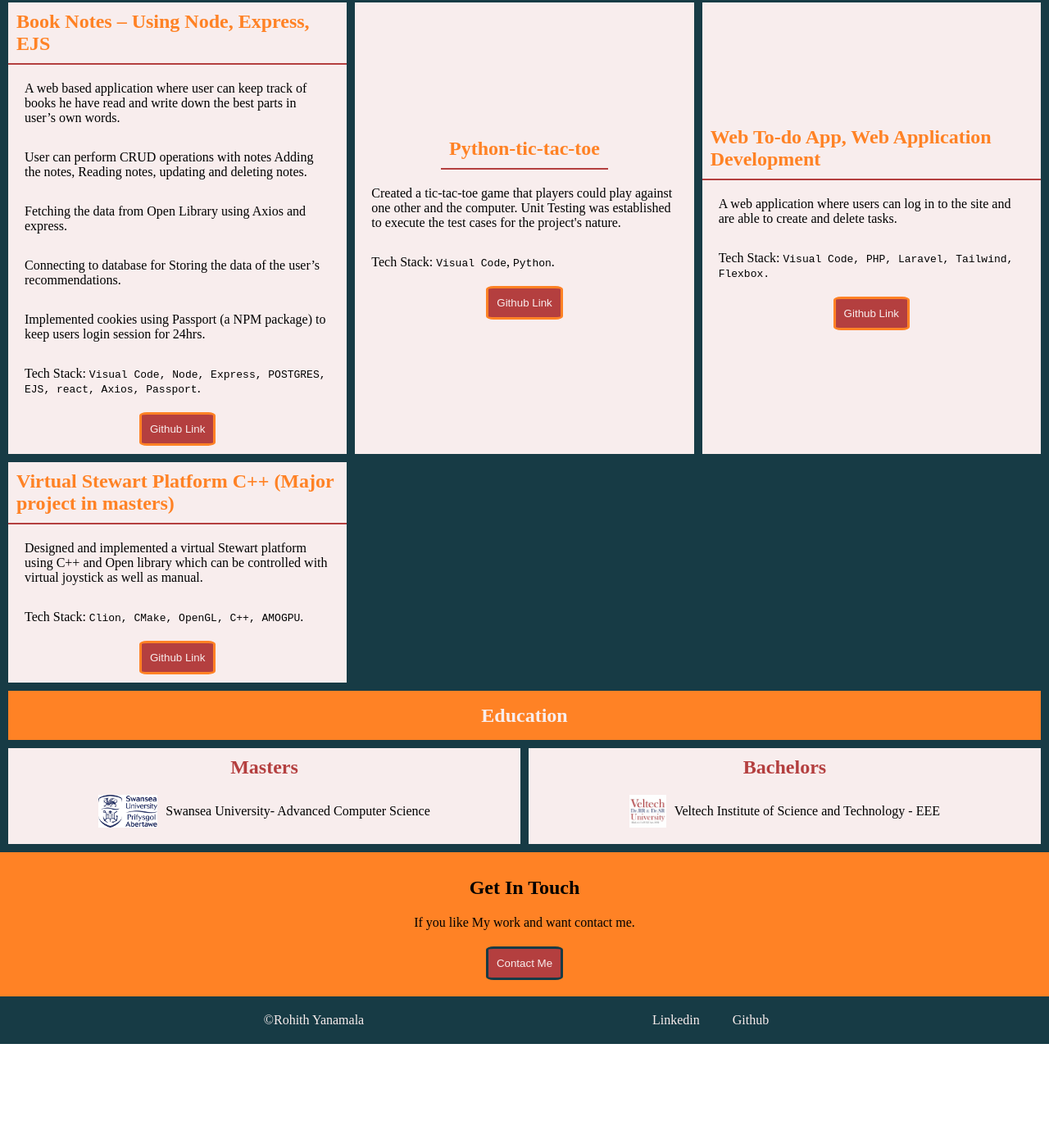
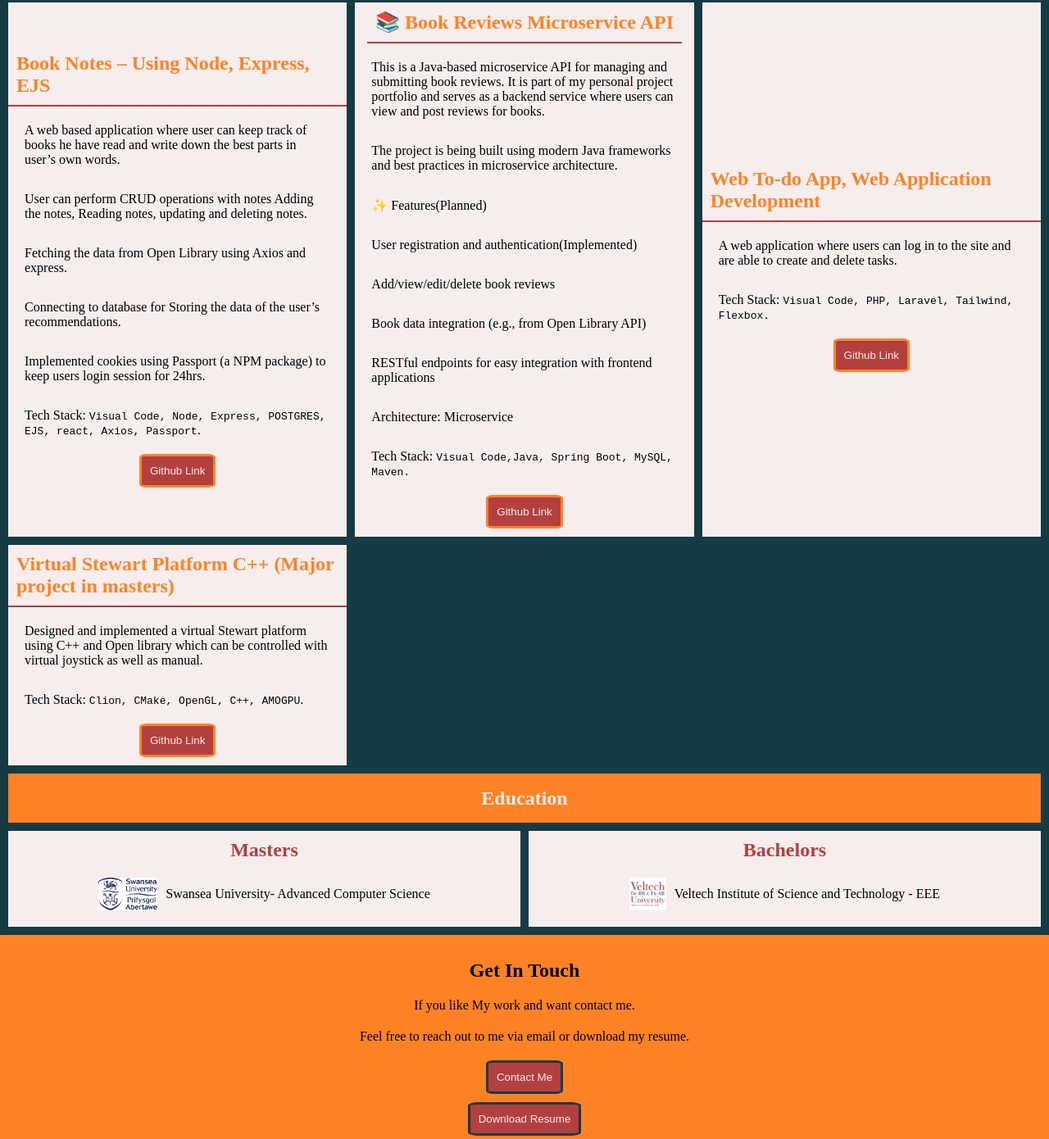
Before and after one commit to Whyrohith/Portfolio, a plain HTML site: page index.html in a window 1280 px wide. Shown: the part 674-2064 px from the top of the page at 82% size. Before the commit the page ends 1948 px from the top, so only its background shows below. Drawn offline with Linux system fonts and the light colour scheme.

Commit message:
Update Portfolio

```diff
--- a/css/style.css
+++ b/css/style.css
@@ -303,4 +303,11 @@ screen and (max-height: 500px) {
         align-items: center;
         /* Center align for better appearance */
     }
+
+    .contact-me>button {
+        width: 100%;
+        /* Make button full width for better usability */
+        text-align: center;
+        /* Center text in the button */
+    }
 }
--- a/index.html
+++ b/index.html
@@ -75,19 +75,25 @@
             </div>
 
             <div class="project">
-                <h2>Python-tic-tac-toe</h2>
+                <h2>📚 Book Reviews Microservice API</h2>
                 <ul>
-                    <li> Created a tic-tac-toe game that players could play against one other and the computer. Unit
-                        Testing was established to execute the test cases for the project's nature. </li>
+                    <li>This is a Java-based microservice API for managing and submitting book reviews. It is part of my personal project portfolio and serves as a backend service where users can view and post reviews for books.</li>
+                    <li>The project is being built using modern Java frameworks and best practices in microservice architecture.</li>
+                    <li>✨ Features(Planned)</li>
+                    <li>User registration and authentication(Implemented)</li>
+                    <li>Add/view/edit/delete book reviews</li>
+                    <li>Book data integration (e.g., from Open Library API)</li>
+                    <li>RESTful endpoints for easy integration with frontend applications</li>
+                    <li>Architecture: Microservice</li>
                     <li>
-                        Tech Stack: <code>Visual Code</code>, <code>Python</code>.
+                        Tech Stack: <code>Visual Code,Java, Spring Boot, MySQL, Maven.</code>
                     </li>
                 </ul>
                 <button class="button">
-                    <a href="https://github.com/Whyrohith/Tic--Tac---Toe" target="_blank">Github Link</a>
+                    <a href="https://github.com/Whyrohith/book_review_java" target="_blank">Github Link</a>
                 </button>
+            </div>
 
-            </div>
             <div class="project">
                 <h2>Web To-do App, Web Application Development</h2>
                 <ul>
@@ -142,8 +148,12 @@
         <div class="contact-me">
             <h2>Get In Touch</h2>
             <p>If you like My work and want contact me.</p>
+            <p>Feel free to reach out to me via email or download my resume.</p>
             <button>
                 <a href="mailto:rohithyanamala@outlook.com">Contact Me</a>
+            </button>
+            <button>
+                <a href="/asset/Rohith.pdf" target="_blank">Download Resume</a>
             </button>
         </div>
     </section>
```
Also changed, not shown: 2 other files.
